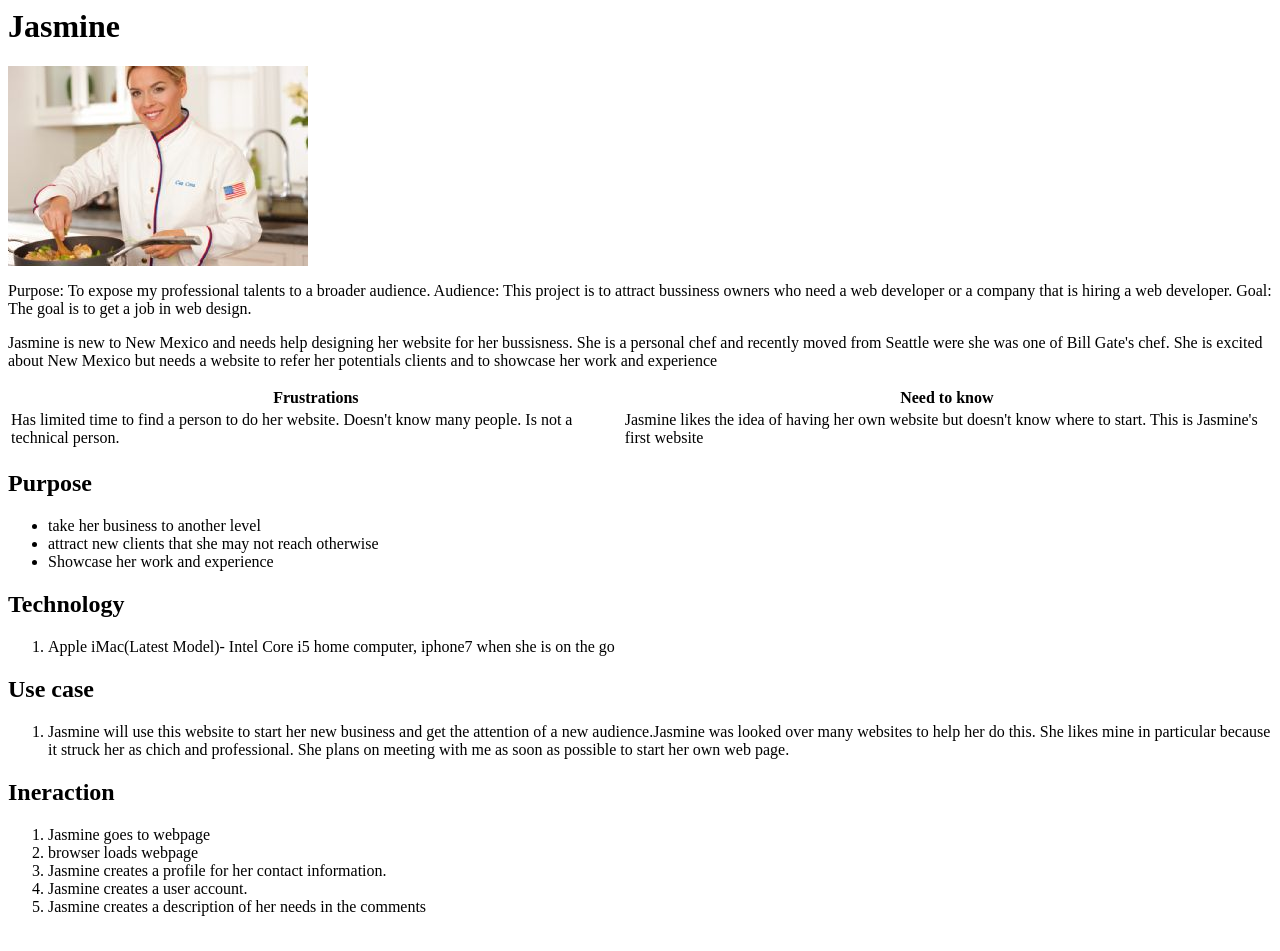
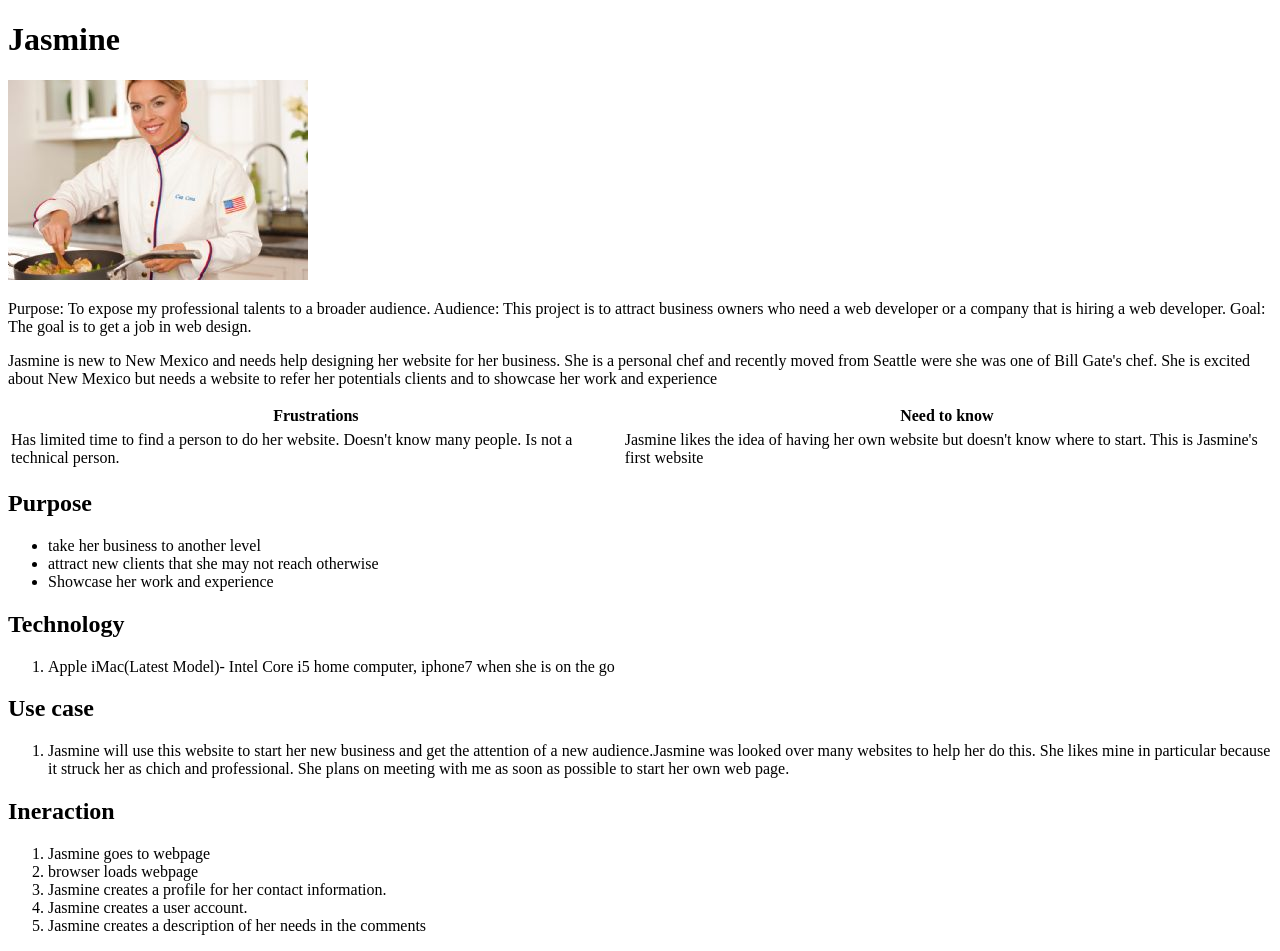
Before and after one commit to Mbojorquez2007/my-pwp-project, a PHP site: page /milestone-1.php in a window 1280 px wide. Before the commit the page ends 916 px from the top, so only its background shows below. Run offline with PHP 8.4, Linux system fonts and the light colour scheme.

Commit message:
got rid of some unneeded spaces

```diff
--- a/public_html/documentation/milestone-1.php
+++ b/public_html/documentation/milestone-1.php
@@ -1,24 +1,24 @@
+ <!DOCTYPE html>
 <html>
 	<head><meta charset="utf-8"/>
 		<title>milestone-1</title>
 	</head>
 	<body>
 		<h1>Jasmine</h1>
-				<img src="image/chef.jpg">
+		<img src=  "image/chef.jpg">
 		<p>Purpose: To expose my professional talents to a broader audience.
-
-					Audience: This project is to attract bussiness owners who need a web developer or a company that is hiring a web developer.
-
+			Audience: This project is to attract business owners who need a web developer or a company that is hiring a web developer.
 			Goal: The goal is to get a job in web design.</p>
-
 		<p>Jasmine is new to New Mexico and needs help designing
-					her website for her bussisness. She is a personal chef and recently moved from Seattle were she was one of Bill Gate's chef. She is excited about New Mexico
+			her website for her business. She is a personal chef and recently moved from Seattle were she was one of Bill Gate's chef. She is excited about New Mexico
 			but needs a website to refer her potentials clients and to showcase her work and experience</p>
-			</body>
 
 		<table>
-				<tr><th>Frustrations</th>
+			<tr>
+
+				<th>Frustrations</th>
 				<th>Need to know</th></tr>
+			<tr></tr>
 			<tr>
 				<td>Has limited time to find a person to do her website. Doesn't know many people. Is not a technical person.</td>
 				<td>Jasmine likes the idea of having her own website but doesn't know where to start. This is Jasmine's first website</td>
@@ -32,7 +32,6 @@
 			<li>attract new clients that she may not reach otherwise</li>
 			<li>Showcase her work and experience</li>
 		</ul>
-
 		<h2>Technology</h2>
 		<ol>
 			<li>Apple iMac(Latest Model)- Intel Core i5 home computer, iphone7 when she is on the go</li>
@@ -51,5 +50,5 @@
 			<li>Jasmine creates a user account.</li>
 			<li>Jasmine creates a description of her needs in the comments</li>
 		</ol>
-
+	</body>
  </html>
```
Also changed, not shown: 1 other file. Lines whose indentation alone changed are shown as unchanged.
